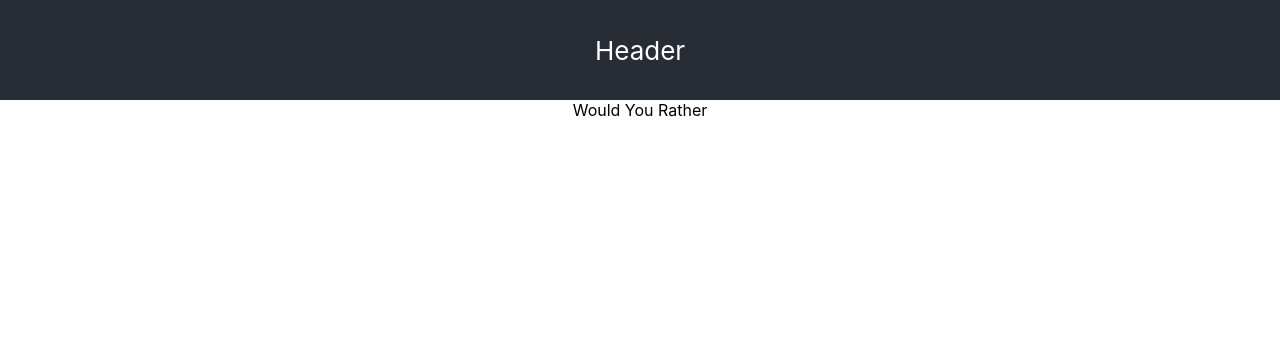
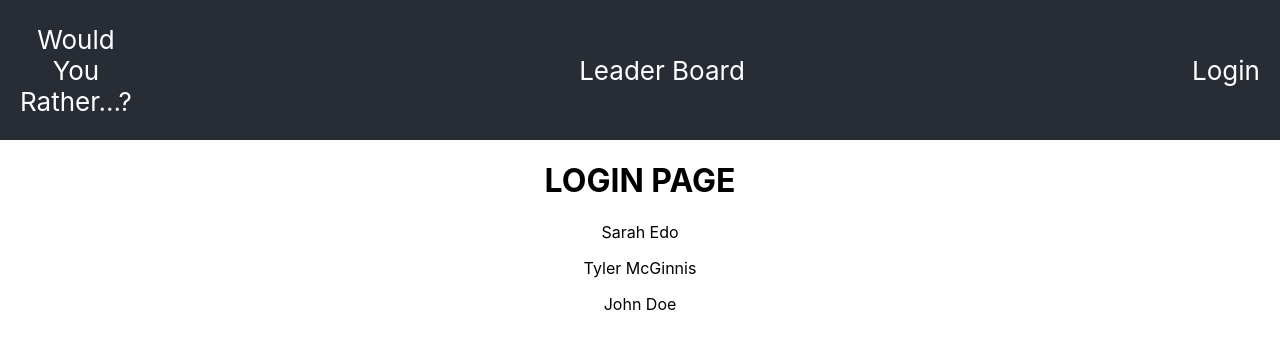
Before and after one commit to naymyolwin/Would-you-rather, a React (Create React App) app: page / in a window 1280 px wide. Shown: the top 348 px of the page. Built offline with nearby package versions, Linux system fonts and the light colour scheme.

Commit message:
setup useSelector and useDispatch for login user

```diff
--- a/src/App.css
+++ b/src/App.css
@@ -2,20 +2,32 @@
   text-align: center;
 }
 
-.App-logo {
+.Logo {
   height: 40vmin;
   pointer-events: none;
 }
 
 @media (prefers-reduced-motion: no-preference) {
-  .App-logo {
+  .Logo {
     animation: App-logo-spin infinite 20s linear;
   }
 }
 
-.Appheader {
+.Header {
+  padding: 20px;
   background-color: #282c34;
   min-height: 100px;
+  display: flex;
+  flex-direction: row;
+  align-items: center;
+  justify-content: space-between;
+  font-size: calc(10px + 2vmin);
+  color: white;
+}
+
+.Nav {
+  background-color: #282c34;
+  min-height: 30px;
   display: flex;
   flex-direction: column;
   align-items: center;
@@ -24,15 +36,6 @@
   color: white;
 }
 
-.App-link {
+.Link {
   color: #61dafb;
 }
-
-@keyframes App-logo-spin {
-  from {
-    transform: rotate(0deg);
-  }
-  to {
-    transform: rotate(360deg);
-  }
-}
--- a/src/App.js
+++ b/src/App.js
@@ -1,19 +1,17 @@
 import { useSelector } from "react-redux";
 
 import "./App.css";
+import Login from "./Components/Login";
+import Main from "./Components/Main";
 import Header from "./Layout/Header";
 
 const App = () => {
-  const users = useSelector((state) => state.users);
-  const questions = useSelector((state) => state.questions);
-
-  console.log(users);
-  console.log(questions);
+  const loginUser = useSelector((state) => state.loginUser.loginUser);
 
   return (
     <div className="App">
       <Header />
-      Would You Rather
+      {loginUser === "" ? <Login /> : <Main />}
     </div>
   );
 };
--- /dev/null
+++ b/src/Components/Login.js
@@ -0,0 +1,26 @@
+import React from "react";
+import { useSelector, useDispatch } from "react-redux";
+import { loginUserActions } from "../store/login-slice";
+
+const Login = () => {
+  const users = useSelector((state) => state.users.users);
+  const dispatch = useDispatch();
+
+  const loginUserHandler = (userID) => {
+    dispatch(loginUserActions.userLoggedIn(userID));
+  };
+
+  console.log(users);
+  return (
+    <div>
+      <h1>LOGIN PAGE</h1>
+      {Object.values(users).map((user) => (
+        <p key={user.id} onClick={() => loginUserHandler(user.id)}>
+          {user.name}
+        </p>
+      ))}
+    </div>
+  );
+};
+
+export default Login;
--- /dev/null
+++ b/src/Components/Main.js
@@ -0,0 +1,13 @@
+import React from "react";
+import { useSelector } from "react-redux";
+
+const Main = () => {
+  const loggedInUser = useSelector((state) => state.loginUser.loginUser);
+  return (
+    <div>
+      <p>User Name : {loggedInUser}</p>
+    </div>
+  );
+};
+
+export default Main;
--- a/src/Layout/Header.js
+++ b/src/Layout/Header.js
@@ -1,7 +1,30 @@
 import "../App.css";
+import { useSelector, useDispatch } from "react-redux";
+import { loginUserActions } from "../store/login-slice";
 
 const Header = () => {
-  return <div className="Appheader">Header</div>;
+  const login = useSelector((state) => state.loginUser.loginUser);
+  const dispatch = useDispatch();
+  const logoutHandler = () => {
+    dispatch(loginUserActions.userLoggedOut());
+  };
+  return (
+    <div className="Header">
+      <div>
+        <div>Would</div>
+        <div>You</div>
+        <div>Rather...?</div>
+      </div>
+      <div>Leader Board</div>
+      <div>
+        {login === "" ? (
+          <div>Login</div>
+        ) : (
+          <div onClick={logoutHandler}>Logout</div>
+        )}
+      </div>
+    </div>
+  );
 };
 
 export default Header;
--- a/src/store/_DATA.js
+++ b/src/store/_DATA.js
@@ -1,3 +1,5 @@
+export let loginUser = "";
+
 export let users = {
   sarahedo: {
     id: "sarahedo",
@@ -6,8 +8,8 @@ export let users = {
     answers: {
       "8xf0y6ziyjabvozdd253nd": "optionOne",
       "6ni6ok3ym7mf1p33lnez": "optionTwo",
-      am8ehyc8byjqgar0jgpub9: "optionTwo",
-      loxhs1bqm25b708cmbf3g: "optionTwo",
+      "am8ehyc8byjqgar0jgpub9": "optionTwo",
+      "loxhs1bqm25b708cmbf3g": "optionTwo",
     },
     questions: ["8xf0y6ziyjabvozdd253nd", "am8ehyc8byjqgar0jgpub9"],
   },
@@ -16,8 +18,8 @@ export let users = {
     name: "Tyler McGinnis",
     avatarURL: "",
     answers: {
-      vthrdm985a262al8qx3do: "optionOne",
-      xj352vofupe1dqz9emx13r: "optionTwo",
+      "vthrdm985a262al8qx3do": "optionOne",
+      "xj352vofupe1dqz9emx13r": "optionTwo",
     },
     questions: ["loxhs1bqm25b708cmbf3g", "vthrdm985a262al8qx3do"],
   },
@@ -26,8 +28,8 @@ export let users = {
     name: "John Doe",
     avatarURL: "",
     answers: {
-      xj352vofupe1dqz9emx13r: "optionOne",
-      vthrdm985a262al8qx3do: "optionTwo",
+      "xj352vofupe1dqz9emx13r": "optionOne",
+      "vthrdm985a262al8qx3do": "optionTwo",
       "6ni6ok3ym7mf1p33lnez": "optionTwo",
     },
     questions: ["6ni6ok3ym7mf1p33lnez", "xj352vofupe1dqz9emx13r"],
@@ -61,7 +63,7 @@ export let questions = {
       text: "become a supervillain",
     },
   },
-  am8ehyc8byjqgar0jgpub9: {
+  "am8ehyc8byjqgar0jgpub9": {
     id: "am8ehyc8byjqgar0jgpub9",
     author: "sarahedo",
     timestamp: 1488579767190,
@@ -74,7 +76,7 @@ export let questions = {
       text: "be telepathic",
     },
   },
-  loxhs1bqm25b708cmbf3g: {
+  "loxhs1bqm25b708cmbf3g": {
     id: "loxhs1bqm25b708cmbf3g",
     author: "tylermcginnis",
     timestamp: 1482579767190,
@@ -87,7 +89,7 @@ export let questions = {
       text: "be a back-end developer",
     },
   },
-  vthrdm985a262al8qx3do: {
+  "vthrdm985a262al8qx3do": {
     id: "vthrdm985a262al8qx3do",
     author: "tylermcginnis",
     timestamp: 1489579767190,
@@ -100,7 +102,7 @@ export let questions = {
       text: "have your best friend find $500",
     },
   },
-  xj352vofupe1dqz9emx13r: {
+  "xj352vofupe1dqz9emx13r": {
     id: "xj352vofupe1dqz9emx13r",
     author: "johndoe",
     timestamp: 1493579767190,
--- /dev/null
+++ b/src/store/login-slice.js
@@ -0,0 +1,20 @@
+import { createSlice } from "@reduxjs/toolkit";
+
+import { loginUser } from "./_DATA";
+
+const loginUserSlice = createSlice({
+  name: "loginUser",
+  initialState: { loginUser },
+  reducers: {
+    userLoggedIn(state, actions) {
+      state.loginUser = actions.payload;
+    },
+    userLoggedOut(state) {
+      state.loginUser = "";
+    },
+  },
+});
+
+export const loginUserActions = loginUserSlice.actions;
+
+export default loginUserSlice;
--- a/src/store/store.js
+++ b/src/store/store.js
@@ -1,8 +1,13 @@
 import { configureStore } from "@reduxjs/toolkit";
 
+import loginUserSlice from "./login-slice";
 import questionsSlice from "./questions-slice";
 import usersSlice from "./users-slice";
 
 export const store = configureStore({
-  reducer: { questions: questionsSlice.reducer, users: usersSlice.reducer },
+  reducer: {
+    questions: questionsSlice.reducer,
+    users: usersSlice.reducer,
+    loginUser: loginUserSlice.reducer,
+  },
 });
--- a/src/store/users-slice.js
+++ b/src/store/users-slice.js
@@ -6,7 +6,7 @@ const usersSlice = createSlice({
   name: "users",
   initialState: { users },
   reducers: {
-    test(state) {
+    test() {
       console.log("users reducer");
     },
   },
```
Also changed, not shown: src/Layout/Nav.js (added, +7 -0 lines).
